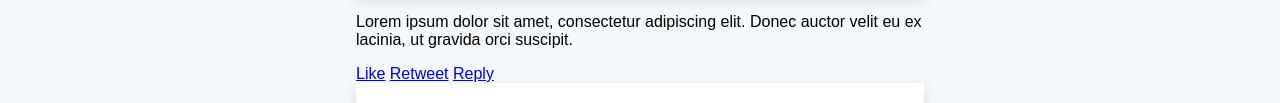
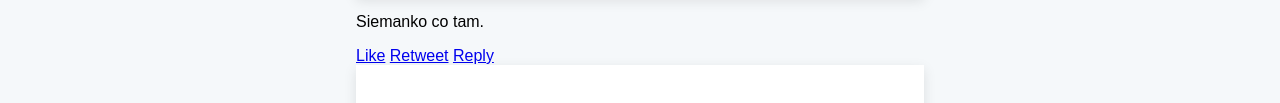
Before and after one commit to Ozy0zy/Twitter-Clone, a plain HTML site: page index.html in a window 1280 px wide. Shown: the part 311-414 px from the top of the page. Drawn offline with Linux system fonts and the light colour scheme.

Commit message:
poprawiam tresc

```diff
--- a/index.html
+++ b/index.html
@@ -31,7 +31,7 @@
             <h2>Username</h2>
             <p>@handle</p>
           </header>
-          <p>Lorem ipsum dolor sit amet, consectetur adipiscing elit. Donec auctor velit eu ex lacinia, ut gravida orci suscipit.</p>
+          <p>Siemanko co tam.</p>
           <footer>
             <a href="#">Like</a>
             <a href="#">Retweet</a>
```
